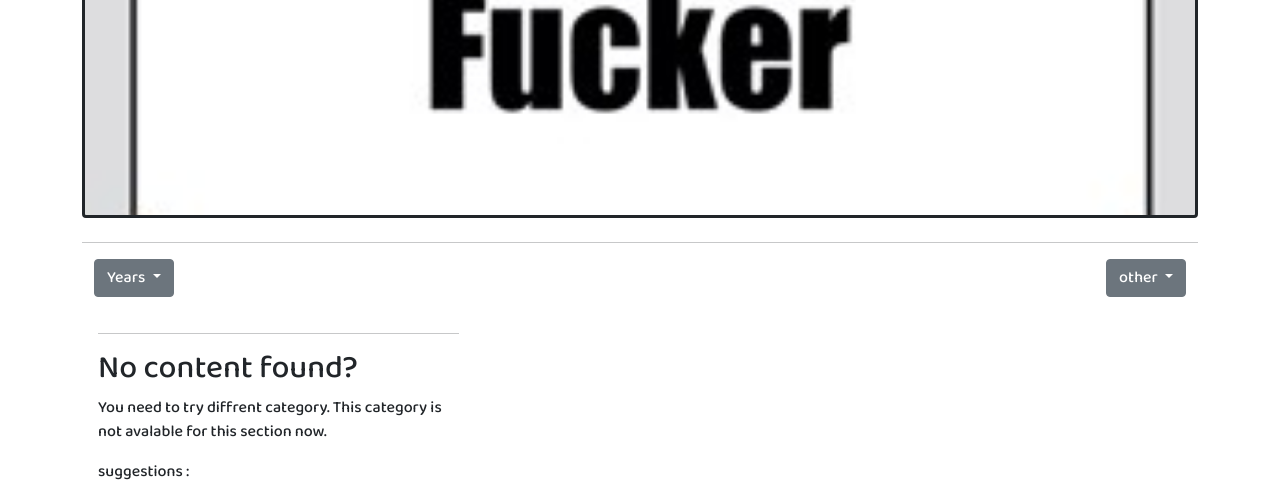
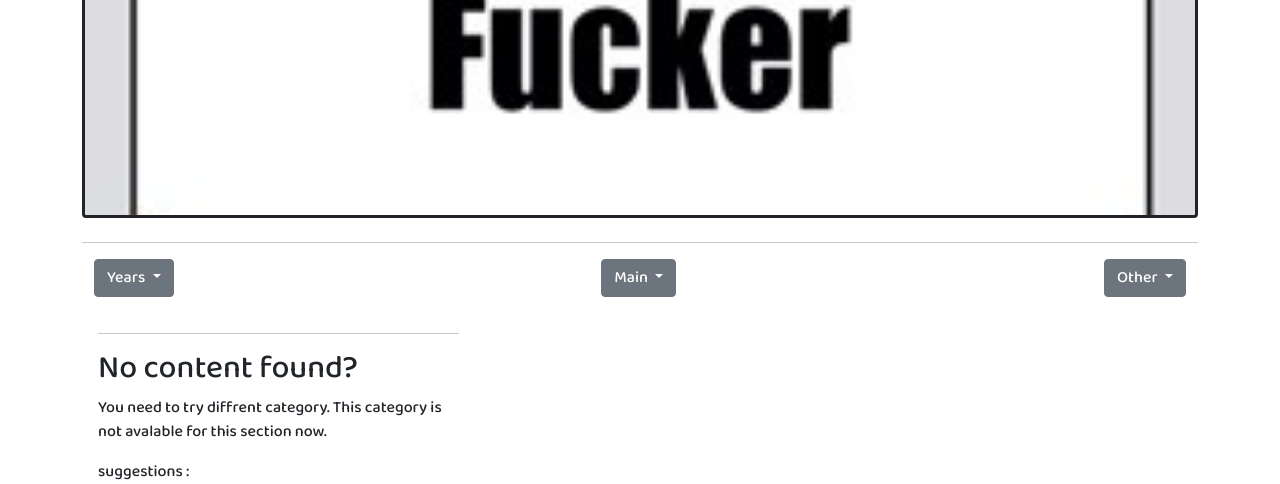
Before and after one commit to hitesh911/moviesforest-3.0, a Django app: page /forest/ in a window 1280 px wide. Shown: the part 585-1069 px from the top of the page. Run offline with Django 3.2, Linux system fonts and the light colour scheme; data comes from the database, SQL or seed files in the repository.

Commit message:
modify category

```diff
--- a/forest/views.py
+++ b/forest/views.py
@@ -155,12 +155,16 @@ def forest_movies(request):
     labels = Label.objects.all()
     # making empty year list
     year = []
+    # making main for main categorey
+    main = []
     # making other labels list
     other = []
     # for loop to filter the labels
     for lab in labels.iterator():
         if lab.categories.isdigit():
             year.append(lab.categories)
+        if lab.categories.lower() == "movie" or lab.categories.lower() == "web-series" or lab.categories.lower() == "tvseries":
+            main.append(lab.categories)
         else:
             other.append(lab.categories)
     # if someone refresh applying changes according to the page_id
@@ -213,7 +217,7 @@ def forest_movies(request):
                "content_start": str(content_start), "show_banner": show_banner, "at_page_no": at_page_no, "disable_next": disable_next,
                "disable_previous": disable_previous, "banner": page_id, "page_id": page_id, "back_home_button": back_home_button,
                "len_pages": int(len_pages), "active_hollywood": active_hollywood, "active_bollywood": active_bollywood, "active_anima": active_anima,
-               "active_animation": active_animation, "year": year , "other":other}
+               "active_animation": active_animation, "year": year ,"main":main ,  "other":other}
     # returning a responce
     return render(request, 'forest/movies.html', context)
 # personal function for devlopers to create the posts
--- a/templates/forest/movies.html
+++ b/templates/forest/movies.html
@@ -30,15 +30,27 @@
             </button>
             <ul class="dropdown-menu" aria-labelledby="dropdownMenuButton1">
                 {% for item in year %}
-                <li><button class="text-capitalize dropdown-item" value={{item}} name="label" type="submate"
+                <li><button class=" dropdown-item" value={{item}} name="label" type="submate"
                     form="for_categories">{{item}}</button></li>
+                {% endfor %}
+            </ul>
+        </div>
+        {% comment %} This is for main  {% endcomment %}
+        <div class="dropdown">
+            <button class="btn btn-secondary dropdown-toggle" type="button" id="dropdownMenuButton1" data-bs-toggle="dropdown" aria-expanded="false">
+                Main
+            </button>
+            <ul class="dropdown-menu" aria-labelledby="dropdownMenuButton1">
+                {% for main_item in main %}
+                <li><button class="text-capitalize dropdown-item" value={{main_item}} name="label" type="submate"
+                    form="for_categories">{{main_item}}</button></li>
                 {% endfor %}
             </ul>
         </div>
         {% comment %} this is for others  {% endcomment %}
         <div class="dropdown">
             <button class="btn btn-secondary dropdown-toggle" type="button" id="dropdownMenuButton1" data-bs-toggle="dropdown" aria-expanded="false">
-                other
+                Other
             </button>
             <ul class="dropdown-menu" aria-labelledby="dropdownMenuButton1">
                 {% for more in other %}
```
